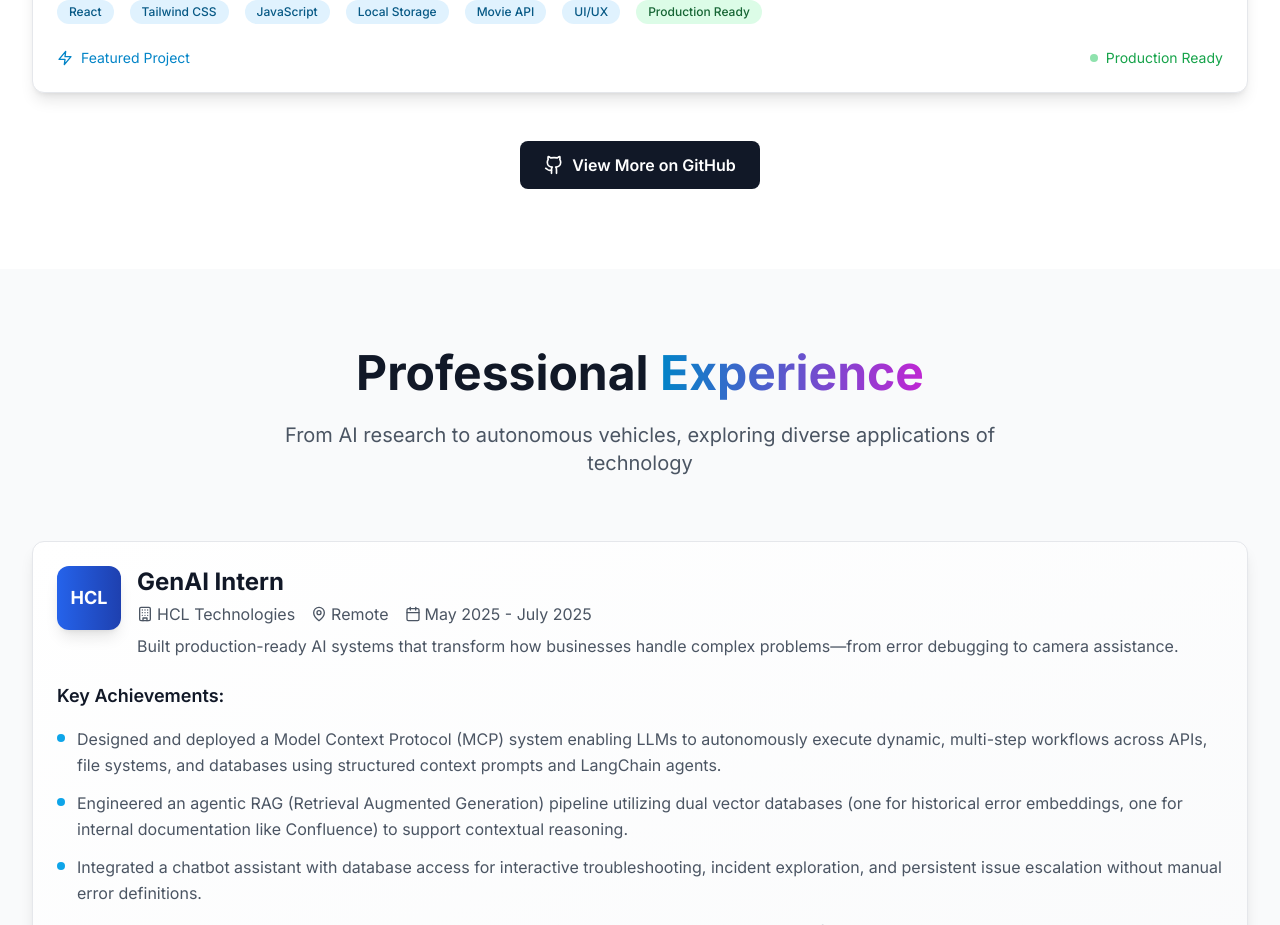
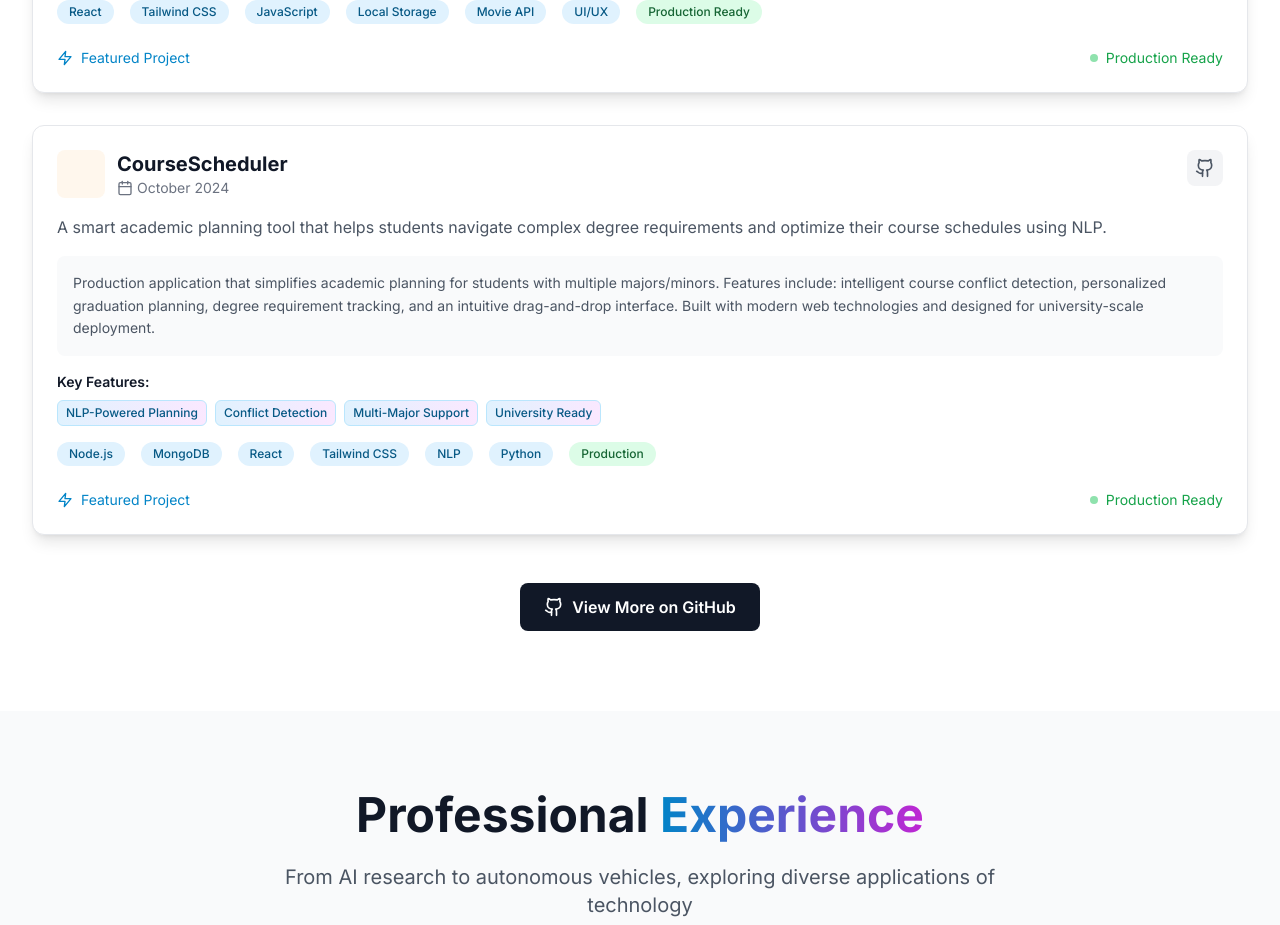
Before and after one commit to Siddhanta22/siddhantamohanty.github.io, a React (Create React App) app: page / in a window 1280 px wide. Shown: the part 3340-4265 px from the top of the page. Built offline with nearby package versions, Linux system fonts and the light colour scheme.

Commit message:
Add CourseScheduler project back to portfolio (placed last)

```diff
--- a/src/components/Projects.js
+++ b/src/components/Projects.js
@@ -58,6 +58,22 @@ const Projects = () => {
       production: true,
       highlights: ["Cinematic UI Design", "Swipe Gestures", "Personalized Recommendations", "Production Deployed"]
     },
+    {
+      id: 4,
+      title: "CourseScheduler",
+      description: "A smart academic planning tool that helps students navigate complex degree requirements and optimize their course schedules using NLP.",
+      longDescription: "Production application that simplifies academic planning for students with multiple majors/minors. Features include: intelligent course conflict detection, personalized graduation planning, degree requirement tracking, and an intuitive drag-and-drop interface. Built with modern web technologies and designed for university-scale deployment.",
+      technologies: ["Node.js", "MongoDB", "React", "Tailwind CSS", "NLP", "Python", "Production"],
+      icon: Calendar,
+      color: "from-orange-500 to-yellow-600",
+      bgColor: "bg-orange-50 dark:bg-orange-900/20",
+      date: "October 2024",
+      github: "https://github.com/siddhantamohanty/course-scheduler",
+      live: null,
+      featured: true,
+      production: true,
+      highlights: ["NLP-Powered Planning", "Conflict Detection", "Multi-Major Support", "University Ready"]
+    }
 
   ];
 
```
